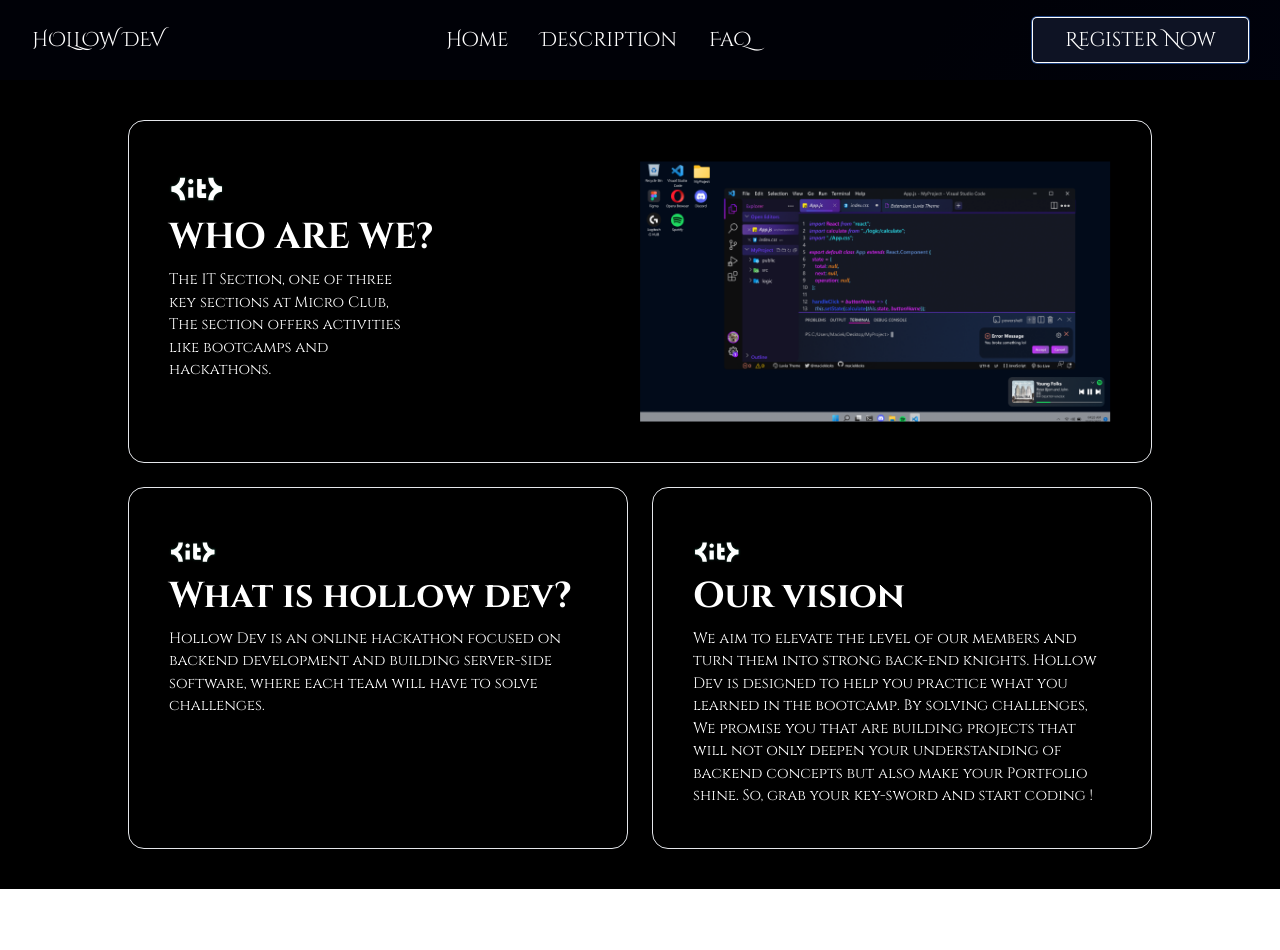
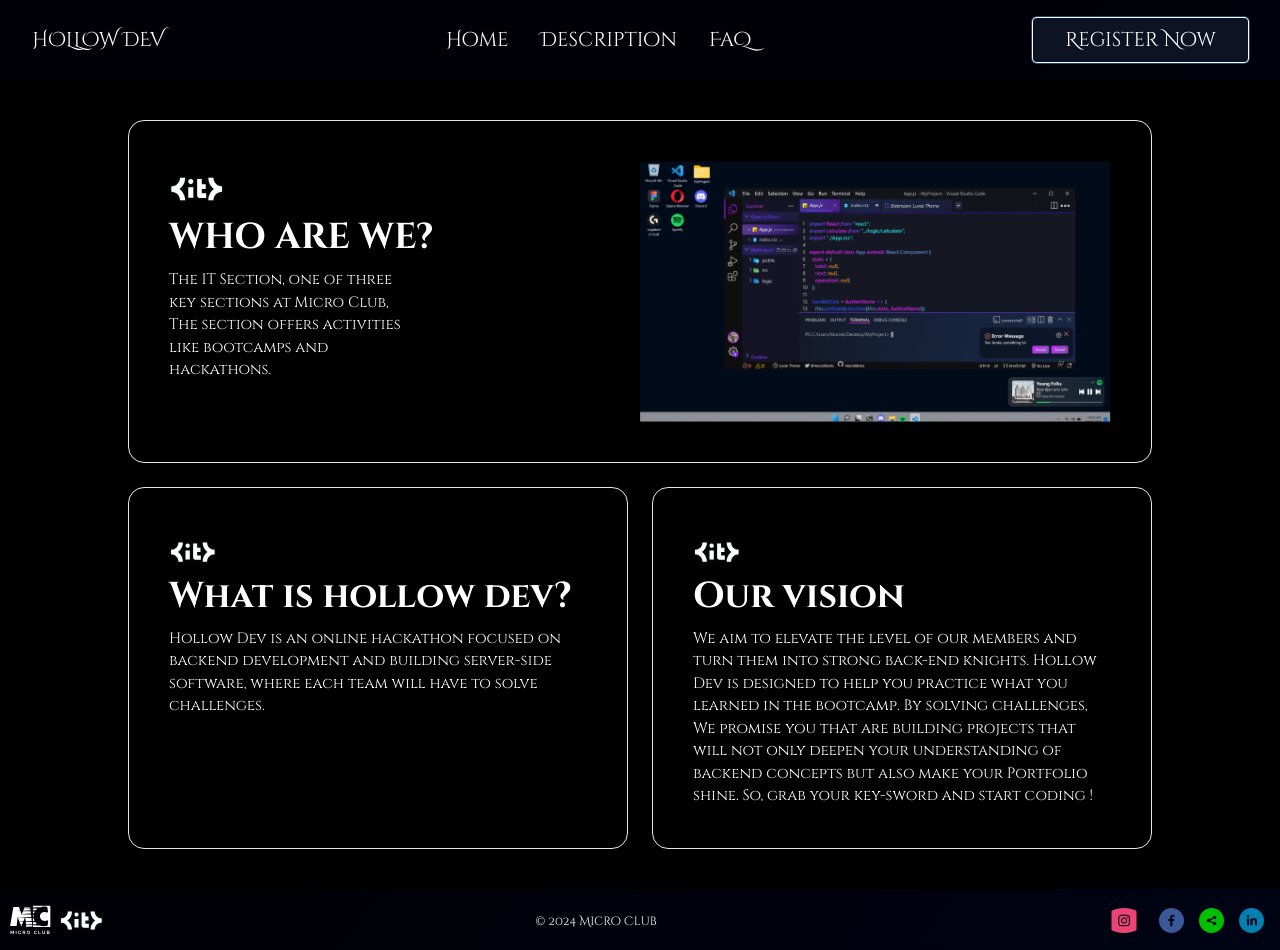
Before and after one commit to MicroClub-USTHB/Hollow-dev-website, a React (Vite) app: page / in a window 1280 px wide. Shown: the top 950 px of the page. Before the commit the page ends 889 px from the top, so only its background shows below. Built offline with nearby package versions, Linux system fonts and the light colour scheme.

Commit message:
added footer

```diff
--- a/package.json
+++ b/package.json
@@ -15,7 +15,9 @@
     "react": "^18.2.0",
     "react-dom": "^18.2.0",
     "react-hot-toast": "^2.4.1",
+    "react-icons": "^5.2.1",
     "react-router-dom": "^6.23.1",
+    "react-social-icons": "^6.16.0",
     "tailwind-hamburgers": "^1.3.5",
     "tailwind-merge": "^2.3.0"
   },
--- a/src/components/Layout/footer.tsx
+++ b/src/components/Layout/footer.tsx
@@ -1,3 +1,23 @@
+import { SocialIcon } from 'react-social-icons'
+import MCLogo from "../../assets/mcLogo.svg";
+import ITLogo from "../../assets/itlogo.svg"
+
 export default function Footer() {
-  return <div>OK</div>;
+  return (
+
+    <div className='flex relative w-full h-16 items-center justify-between'>
+      <div className='flex align-items ml-2 justify-between w-24'>
+        <img src={MCLogo} style={{ height: 45, width: 45 }}/>
+        <img src={ITLogo} style={{ height: 45, width: 45 }}/>
+      </div>
+      <h4 className='text-xs'>© 2024 Micro Club</h4>
+
+        <div className='flex right-12 justify-between items-center w-40 h-9 mx-4'>
+            <div><SocialIcon url="https://www.instagram.com/microclub_usthb/" style={{ height: 25, width: 40 }} /></div>
+            <div><SocialIcon url="https://www.facebook.com/Micro.Club.USTHB/" style={{ height: 25, width: 25 }} /></div>
+            <div><SocialIcon url="https://x.com/club_micro?lang=fr" style={{ height: 25, width: 25 }} /></div>
+            <div><SocialIcon url="https://dz.linkedin.com/company/micro-club" style={{ height: 25, width: 25 }}/></div>
+        </div>
+    </div>
+  )
 }
--- a/src/components/Layout/index.tsx
+++ b/src/components/Layout/index.tsx
@@ -1,5 +1,6 @@
 import { ReactNode } from "react";
 import Navbar from "./navbar";
+import Footer from "./footer";
 import { Toaster } from "react-hot-toast";
 import useNotAuthorized from "../../hooks/useNotAuthorized";
 
@@ -18,6 +19,8 @@ export default function Layout({ children }: Props) {
         <Navbar />
         {children}
       </div>
+      <Footer></Footer>
+
     </>
   );
 }
--- a/src/components/Layout/navbar.tsx
+++ b/src/components/Layout/navbar.tsx
@@ -20,7 +20,7 @@ export default function Header() {
         <div
           className={
             isNavOpen
-              ? "absolute w-full h-full top-0 left-0 bg-[#07080D] flex flex-col items-center justify-evenly"
+              ? "absolute w-full h-full top-0 left-0 bg-[#07080D] flex flex-col col-3 items-center justify-evenly"
               : "hidden"
           }
         >
@@ -42,7 +42,7 @@ export default function Header() {
             </svg>
           </div>
 
-          <ul className="flex text-center gap-10">
+          <ul className="flex flex-col text-center gap-10">
             <a className="relative group py-1.5 cursor-pointer" href="#hero">
               <span className="absolute bottom-0 left-0 w-0 h-[1px] bg-white group-hover:w-full group-hover:transition-all"></span>
               Home
```
Also changed, not shown: src/assets/mcLogo.svg (added), 1 other file (tests, documents, lock files or other folders).
